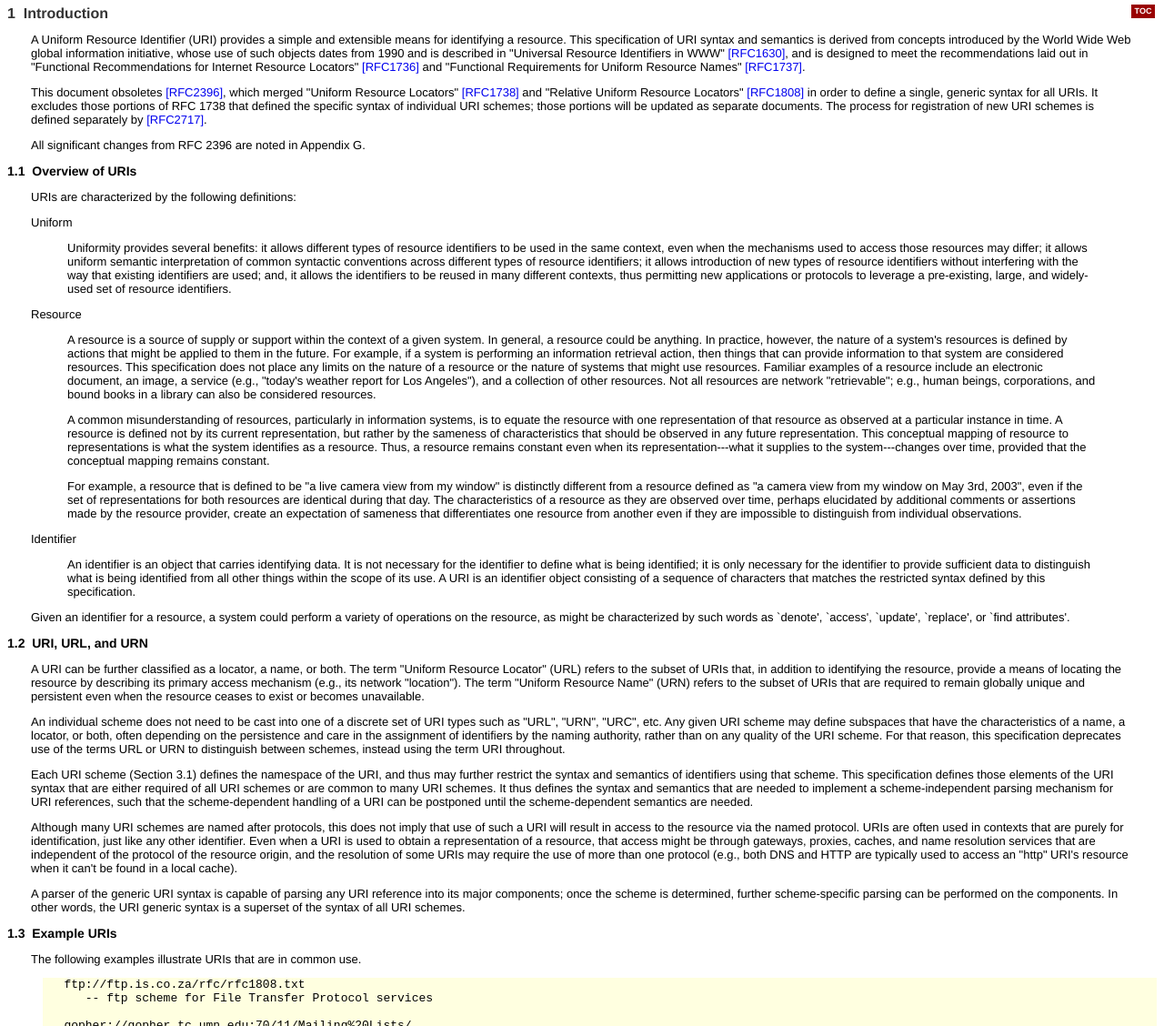
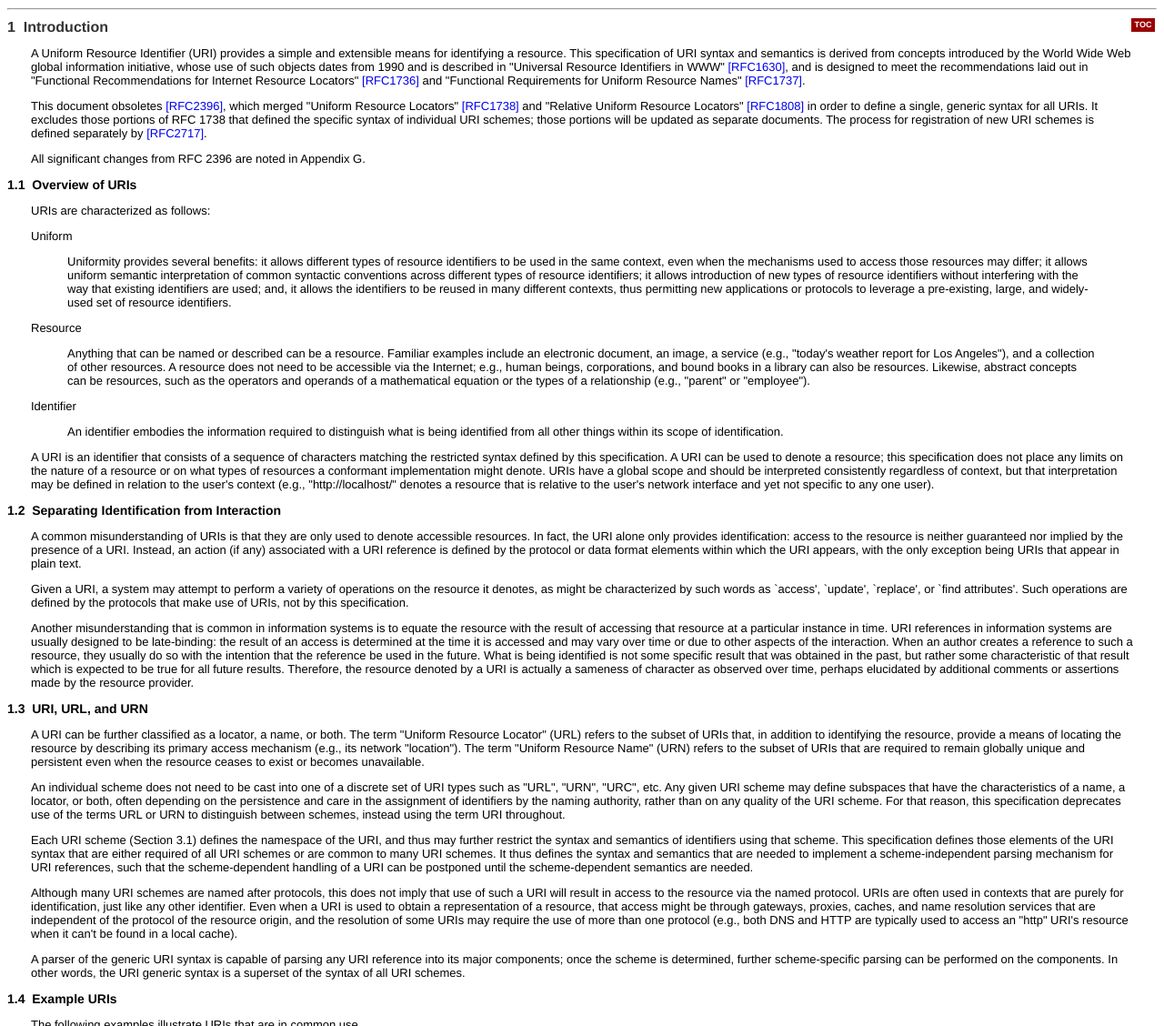
Before and after one commit to dwid-org/uri, a plain HTML site: page rev-2002/rfc2396bis.html in a window 1280 px wide. Shown: the part 1672-2800 px from the top of the page at 91% size. Drawn offline with Linux system fonts and the light colour scheme.

Commit message:
another attempt at 024-identity
git-svn-id: https://svn.apache.org/repos/asf/labs/webarch/uri/trunk@503000 13f79535-47bb-0310-9956-ffa450edef68

```diff
--- a/rev-2002/rfc2396bis.html
+++ b/rev-2002/rfc2396bis.html
@@ -284,10 +284,8 @@ is available at &lt;http://www.apache.org/~fielding/uri/rev-2002/&gt;.
 
 
 <b>&nbsp;1.2&nbsp;
-            <a href="#rfc.section.1.2">URI, URL, and URN</a></b>
-<br>
-
-
+            <a href="#rfc.section.1.2">Separating Identification from Interaction</a></b>
+<br>
 
 
 
@@ -295,32 +293,43 @@ is available at &lt;http://www.apache.org/~fielding/uri/rev-2002/&gt;.
 
 
 <b>&nbsp;1.3&nbsp;
-            <a href="#rfc.section.1.3">Example URIs</a></b>
-<br>
+            <a href="#rfc.section.1.3">URI, URL, and URN</a></b>
+<br>
+
+
+
+
 
 
 
 
 <b>&nbsp;1.4&nbsp;
-            <a href="#rfc.section.1.4">Hierarchical URIs and Relative Forms</a></b>
-<br>
-
+            <a href="#rfc.section.1.4">Example URIs</a></b>
+<br>
 
 
 
 
 <b>&nbsp;1.5&nbsp;
-            <a href="#rfc.section.1.5">URI Transcribability</a></b>
-<br>
-
-
+            <a href="#rfc.section.1.5">Hierarchical URIs and Relative Forms</a></b>
+<br>
 
 
 
 
 
 <b>&nbsp;1.6&nbsp;
-            <a href="#rfc.section.1.6">Syntax Notation and Common Elements</a></b>
+            <a href="#rfc.section.1.6">URI Transcribability</a></b>
+<br>
+
+
+
+
+
+
+
+<b>&nbsp;1.7&nbsp;
+            <a href="#rfc.section.1.7">Syntax Notation and Common Elements</a></b>
 <br>
 
 
@@ -880,7 +889,7 @@ All significant changes from RFC 2396 are noted in Appendix G.
     Overview of URIs</h2>
 <p>
 <a name="rfc.section.1.1.p.1"></a>
-URIs are characterized by the following definitions:
+URIs are characterized as follows:
 </p>
 <p>
 <a name="rfc.section.1.1.p.2"></a>Uniform
@@ -908,43 +917,16 @@ set of resource identifiers.
   <blockquote>
 
 <p>
-A resource is a source of supply or support within the context of a
-given system.  In general, a resource could be anything.  In practice,
-however, the nature of a system's resources is defined by actions
-that might be applied to them in the future.  For example, if a system
-is performing an information retrieval action, then things that can
-provide information to that system are considered resources.
-This specification does not place any limits on the nature of a resource
-or the nature of systems that might use resources.  Familiar examples of
-a resource include an electronic document, an image, a service
-(e.g., "today's weather report for Los Angeles"), and a collection of
-other resources.  Not all resources are network "retrievable"; e.g.,
-human beings, corporations, and bound books in a library can also be
-considered resources.
-    </p>
-
-<p>
-A common misunderstanding of resources, particularly in information
-systems, is to equate the resource with one representation of that
-resource as observed at a particular instance in time.  A resource is
-defined not by its current representation, but rather by the sameness of
-characteristics that should be observed in any future representation.
-This conceptual mapping of resource to representations is what the
-system identifies as a resource.  Thus, a resource remains constant
-even when its representation---what it supplies to the system---changes
-over time, provided that the conceptual mapping remains constant.
-    </p>
-
-<p>
-For example, a resource that is defined to be "a live camera view from
-my window" is distinctly different from a resource defined as
-"a camera view from my window on May 3rd, 2003", even if the set of
-representations for both resources are identical during that day.
-The characteristics of a resource as they are observed over time,
-perhaps elucidated by additional comments or assertions made by the
-resource provider, create an expectation of sameness that differentiates
-one resource from another even if they are impossible to distinguish
-from individual observations.
+Anything that can be named or described can be a resource.
+Familiar examples include an electronic document, an image,
+a service (e.g., "today's weather report for Los Angeles"),
+and a collection of other resources.
+A resource does not need to be accessible via the Internet;
+e.g., human beings, corporations, and bound books in a library
+can also be resources.
+Likewise, abstract concepts can be resources, such as the operators and
+operands of a mathematical equation or the types of a relationship
+(e.g., "parent" or "employee").
     </p>
 
 </blockquote>
@@ -955,12 +937,8 @@ from individual observations.
   <blockquote>
 
 <p>
-An identifier is an object that carries identifying data.  It is not
-necessary for the identifier to define what is being identified; it is
-only necessary for the identifier to provide sufficient data to distinguish
-what is being identified from all other things within the scope of its use.
-A URI is an identifier object consisting of a sequence of characters
-that matches the restricted syntax defined by this specification.
+An identifier embodies the information required to distinguish what is
+being identified from all other things within its scope of identification.
     </p>
 
 </blockquote>
@@ -968,15 +946,58 @@ that matches the restricted syntax defined by this specification.
 </p>
 <p>
 <a name="rfc.section.1.1.p.5"></a>
-Given an identifier for a resource, a system could perform a variety of
-operations on the resource, as might be characterized by such words
-as `denote', `access', `update', `replace', or `find attributes'.
+A URI is an identifier that consists of a sequence of characters
+matching the restricted syntax defined by this specification.  A URI
+can be used to denote a resource; this specification does not place any
+limits on the nature of a resource or on what types of resources a
+conformant implementation might denote.  URIs have a global scope
+and should be interpreted consistently regardless of context, but
+that interpretation may be defined in relation to the user's context
+(e.g., "http://localhost/" denotes a resource that is relative to
+the user's network interface and yet not specific to any one user).
 </p>
 <h2>
 <a name="rfc.section.1.2">1.2</a>&nbsp;
+    Separating Identification from Interaction</h2>
+<p>
+<a name="rfc.section.1.2.p.1"></a>
+A common misunderstanding of URIs is that they are only used to
+denote accessible resources.  In fact, the URI alone only provides
+identification: access to the resource is neither guaranteed nor
+implied by the presence of a URI.  Instead, an action (if any)
+associated with a URI reference is defined by the protocol or
+data format elements within which the URI appears, with the only
+exception being URIs that appear in plain text.
+</p>
+<p>
+<a name="rfc.section.1.2.p.2"></a>
+Given a URI, a system may attempt to perform a variety of operations
+on the resource it denotes, as might be characterized by such words
+as `access', `update', `replace', or `find attributes'.  Such operations
+are defined by the protocols that make use of URIs, not by this
+specification.
+</p>
+<p>
+<a name="rfc.section.1.2.p.3"></a>
+Another misunderstanding that is common in information systems is to
+equate the resource with the result of accessing that resource at a
+particular instance in time.  URI references in information systems
+are usually designed to be late-binding: the result of an access is
+determined at the time it is accessed and may vary over time or due
+to other aspects of the interaction.  When an author creates a reference
+to such a resource, they usually do so with the intention that the
+reference be used in the future.  What is being identified is not
+some specific result that was obtained in the past, but rather some
+characteristic of that result which is expected to be true for all
+future results.  Therefore, the resource denoted by a URI is actually
+a sameness of character as observed over time, perhaps elucidated
+by additional comments or assertions made by the resource provider.
+</p>
+<h2>
+<a name="rfc.section.1.3">1.3</a>&nbsp;
     URI, URL, and URN</h2>
 <p>
-<a name="rfc.section.1.2.p.1"></a>
+<a name="rfc.section.1.3.p.1"></a>
    A URI can be further classified as a locator, a name, or both.  The
    term "Uniform Resource Locator" (URL) refers to the subset of URIs
    that, in addition to identifying the resource, provide a means of
@@ -986,7 +1007,7 @@ as `denote', `access', `update', `replace', or `find attributes'.
    persistent even when the resource ceases to exist or becomes unavailable.
 </p>
 <p>
-<a name="rfc.section.1.2.p.2"></a>
+<a name="rfc.section.1.3.p.2"></a>
    An individual scheme does not need to be cast into one of a discrete
    set of URI types such as "URL", "URN", "URC", etc.  Any given URI
    scheme may define subspaces that have the characteristics of a name,
@@ -997,7 +1018,7 @@ as `denote', `access', `update', `replace', or `find attributes'.
    schemes, instead using the term URI throughout.
 </p>
 <p>
-<a name="rfc.section.1.2.p.3"></a>
+<a name="rfc.section.1.3.p.3"></a>
    Each URI scheme (Section 3.1) defines the namespace of the URI, and
    thus may further restrict the syntax and semantics of identifiers
    using that scheme.  This specification defines those elements of the
@@ -1008,7 +1029,7 @@ as `denote', `access', `update', `replace', or `find attributes'.
    be postponed until the scheme-dependent semantics are needed.
 </p>
 <p>
-<a name="rfc.section.1.2.p.4"></a>
+<a name="rfc.section.1.3.p.4"></a>
    Although many URI schemes are named after protocols, this does not
    imply that use of such a URI will result in access to the resource
    via the named protocol.  URIs are often used in contexts that are
@@ -1021,7 +1042,7 @@ as `denote', `access', `update', `replace', or `find attributes'.
    "http" URI's resource when it can't be found in a local cache).
 </p>
 <p>
-<a name="rfc.section.1.2.p.5"></a>
+<a name="rfc.section.1.3.p.5"></a>
    A parser of the generic URI syntax is capable of parsing any URI
    reference into its major components; once the scheme is determined,
    further scheme-specific parsing can be performed on the components.
@@ -1029,7 +1050,7 @@ as `denote', `access', `update', `replace', or `find attributes'.
    of all URI schemes.
 </p>
 <h2>
-<a name="rfc.section.1.3">1.3</a>&nbsp;
+<a name="rfc.section.1.4">1.4</a>&nbsp;
     Example URIs</h2>
 <a name="rfc.figure.u.1"></a>
 <p>
@@ -1054,10 +1075,10 @@ The following examples illustrate URIs that are in common use.
       -- telnet scheme for interactive TELNET services
 </pre>
 <h2>
-<a name="rfc.section.1.4">1.4</a>&nbsp;
+<a name="rfc.section.1.5">1.5</a>&nbsp;
     Hierarchical URIs and Relative Forms</h2>
 <p>
-<a name="rfc.section.1.4.p.1"></a>
+<a name="rfc.section.1.5.p.1"></a>
    An absolute identifier refers to a resource independent of the
    context in which the identifier is used.  In contrast, a relative
    identifier refers to a resource by describing the difference within a
@@ -1065,7 +1086,7 @@ The following examples illustrate URIs that are in common use.
    identifier of the resource.
 </p>
 <p>
-<a name="rfc.section.1.4.p.2"></a>
+<a name="rfc.section.1.5.p.2"></a>
    Some URI schemes support a hierarchical naming system, where the
    hierarchy of the name is denoted by a "/" delimiter separating the
    components in the scheme. This document defines a scheme-independent
@@ -1075,10 +1096,10 @@ The following examples illustrate URIs that are in common use.
    in Section 3; the relative URI calculation is described in Section 5.
 </p>
 <h2>
-<a name="rfc.section.1.5">1.5</a>&nbsp;
+<a name="rfc.section.1.6">1.6</a>&nbsp;
     URI Transcribability</h2>
 <p>
-<a name="rfc.section.1.5.p.1"></a>
+<a name="rfc.section.1.6.p.1"></a>
    The URI syntax was designed with global transcribability as one of
    its main concerns. A URI is a sequence of characters from a very
    limited set, i.e. the letters of the basic Latin alphabet, digits,
@@ -1089,7 +1110,7 @@ The following examples illustrate URIs that are in common use.
    represented in a network protocol.
 </p>
 <p>
-<a name="rfc.section.1.5.p.2"></a>
+<a name="rfc.section.1.6.p.2"></a>
    The goal of transcribability can be described by a simple scenario.
    Imagine two colleagues, Sam and Kim, sitting in a pub at an
    international conference and exchanging research ideas.  Sam asks Kim
@@ -1099,7 +1120,7 @@ The following examples illustrate URIs that are in common use.
    information to which Kim referred.
 </p>
 <p>
-<a name="rfc.section.1.5.p.3"></a>
+<a name="rfc.section.1.6.p.3"></a>
    There are several design concerns revealed by the scenario:
   <ul class="text">
 
@@ -1126,7 +1147,7 @@ The following examples illustrate URIs that are in common use.
 
 </p>
 <p>
-<a name="rfc.section.1.5.p.4"></a>
+<a name="rfc.section.1.6.p.4"></a>
    These design concerns are not always in alignment.  For example, it
    is often the case that the most meaningful name for a URI component
    would require characters that cannot be typed into some systems.  The
@@ -1138,10 +1159,10 @@ The following examples illustrate URIs that are in common use.
    document.
 </p>
 <h2>
-<a name="rfc.section.1.6">1.6</a>&nbsp;
+<a name="rfc.section.1.7">1.7</a>&nbsp;
     Syntax Notation and Common Elements</h2>
 <p>
-<a name="rfc.section.1.6.p.1"></a>
+<a name="rfc.section.1.7.p.1"></a>
    This document uses two conventions to describe and define the syntax
    for URI.  The first, called the layout form, is a general description
    of the order of components and component separators, as in
@@ -1150,14 +1171,14 @@ The following examples illustrate URIs that are in common use.
 <pre>    &lt;first&gt;/&lt;second&gt;;&lt;third&gt;?&lt;fourth&gt;
 </pre>
 <p>
-<a name="rfc.section.1.6.p.3"></a>
+<a name="rfc.section.1.7.p.3"></a>
    The component names are enclosed in angle-brackets and any characters
    outside angle-brackets are literal separators.  Whitespace should be
    ignored.  These descriptions are used informally and do not define
    the syntax requirements.
 </p>
 <p>
-<a name="rfc.section.1.6.p.4"></a>
+<a name="rfc.section.1.7.p.4"></a>
    The second convention is a formal grammar defined using the
    Augmented Backus-Naur Form (ABNF) notation of <a href="#RFC2234" title="Augmented BNF for Syntax Specifications: ABNF">[RFC2234]</a>.
    Although the ABNF defines syntax in terms of the ASCII character
@@ -1169,7 +1190,7 @@ The following examples illustrate URIs that are in common use.
    charset of the document that contains it.
 </p>
 <p>
-<a name="rfc.section.1.6.p.5"></a>
+<a name="rfc.section.1.7.p.5"></a>
    The complete URI syntax is collected in Appendix A.
 </p>
 
```
Also changed, not shown: rev-2002/rfc2396bis.xml (+56 -45 lines).
